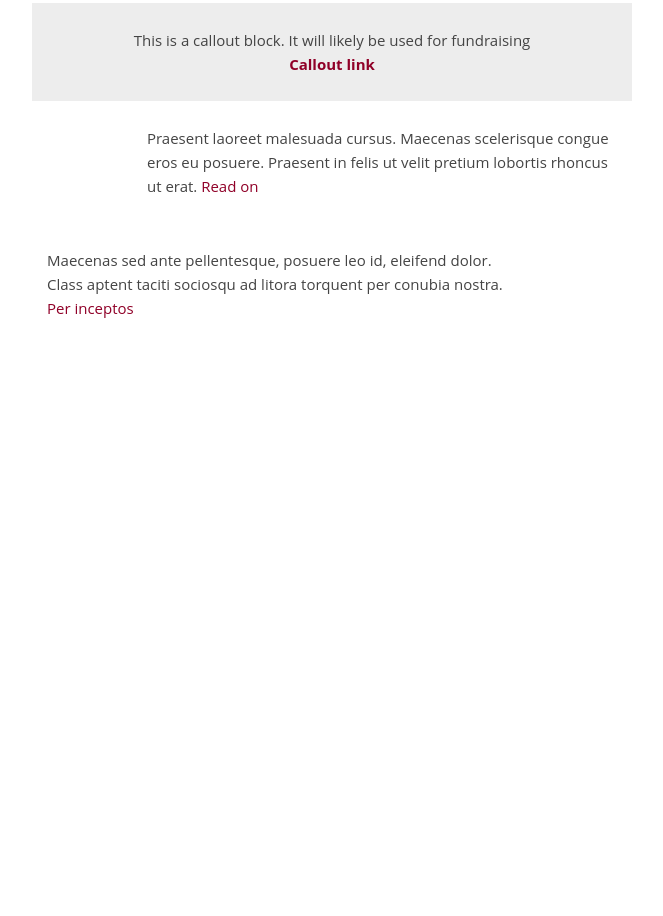
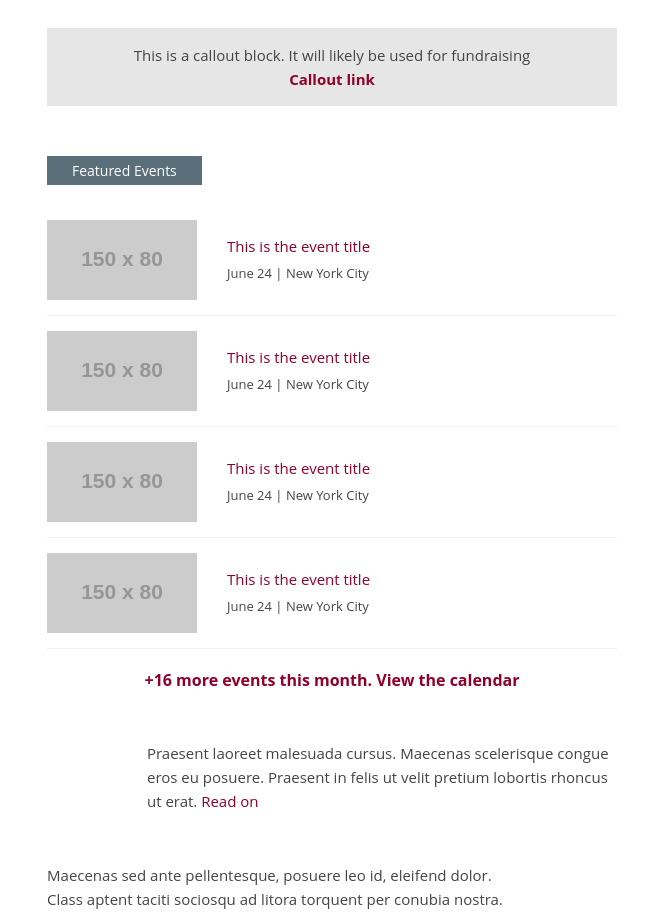
Before and after one commit to michaeldfoley/fordham-enews-template, a website: page app/index.html in a window 1280 px wide. Shown: the part 1811-2727 px from the top of the page, without its empty margins (308-971 px from the left). Before the commit the page ends 2156 px from the top, so only its background shows below. Drawn offline with Linux system fonts and the light colour scheme; placeholder pictures from the web are drawn by us.

Commit message:
added events section

```diff
--- a/app/index.html
+++ b/app/index.html
@@ -240,7 +240,7 @@
 							<tr>
 								<td class="inner contents">
 									<div class="section-header">
-  									Section Header
+  									<a href="#">Section Header</a>
 									</div>
 									<ul class="section-list">
   									<li>
@@ -329,8 +329,8 @@
 					<td class="one-column">
 						<table width="100%">
 							<tr>
-								<td class="contents inner callout">
-									<a href="#">
+								<td class="contents inner">
+									<a href="#" class="callout">
   									<div class="textlink">This is a callout block. It will likely be used for fundraising</div>
   									<strong>Callout link</strong>
 									</a>
@@ -341,6 +341,85 @@
 				</tr>
 
 
+
+				<tr>
+					<td class="one-column">
+						<table width="100%">
+							<tr>
+								<td class="inner">
+
+									<div class="section-header">
+  									<a href="#">Featured Events</a>
+									</div>
+
+								  <table class="contents event">
+  								  <tr>
+    								  <td class="event-image">
+      								  <a href="#"><img src="http://placehold.it/150x80"></a>
+    								  </td>
+    								  <td>
+      								  <a href="#">
+      								    <h5>This is the event title</h5>
+      								    <span class="textlink">June 24 | New York City</span>
+      								  </a>
+    								  </td>
+  								  </tr>
+								  </table>
+
+
+								  <table class="contents event">
+  								  <tr>
+    								  <td class="event-image">
+      								  <a href="#"><img src="http://placehold.it/150x80"></a>
+    								  </td>
+    								  <td>
+      								  <a href="#">
+      								    <h5>This is the event title</h5>
+      								    <span class="textlink">June 24 | New York City</span>
+      								  </a>
+    								  </td>
+  								  </tr>
+								  </table>
+
+
+								  <table class="contents event">
+  								  <tr>
+    								  <td class="event-image">
+      								  <a href="#"><img src="http://placehold.it/150x80"></a>
+    								  </td>
+    								  <td>
+      								  <a href="#">
+      								    <h5>This is the event title</h5>
+      								    <span class="textlink">June 24 | New York City</span>
+      								  </a>
+    								  </td>
+  								  </tr>
+								  </table>
+
+
+								  <table class="contents event">
+  								  <tr>
+    								  <td class="event-image">
+      								  <a href="#"><img src="http://placehold.it/150x80"></a>
+    								  </td>
+    								  <td>
+      								  <a href="#">
+      								    <h5>This is the event title</h5>
+      								    <span class="textlink">June 24 | New York City</span>
+      								  </a>
+    								  </td>
+  								  </tr>
+								  </table>
+
+								  <div class="event-more">
+  									<a href="#">+16 more events this month. View the calendar</a>
+								  </div>
+
+								</td>
+							</tr>
+						</table>
+					</td>
+				</tr>
 
 
 
--- a/app/scss/_callout.scss
+++ b/app/scss/_callout.scss
@@ -4,10 +4,8 @@
 
 
 .callout {
-  background-color: darken($base-background, 7%);
+  background-color: darken($base-background, 10%);
   text-align: center;
-
-  a {
-    display: block;
-  }
+  display: block;
+  padding: 15px;
 }
--- /dev/null
+++ b/app/scss/_event.scss
@@ -0,0 +1,31 @@
+//
+//  Event
+//  ---------------------------------
+
+
+.event td {
+  padding-top: 15px;
+  padding-bottom: 15px;
+  border-bottom: 1px solid $base-border;
+  font-size: floor($font-size-base * .9);
+}
+
+.event-image {
+  width: 150px;
+  padding-right: 30px;
+
+  img {
+    max-width: 100%;
+  }
+
+	@media screen and(max-width: $screen-xs) {
+  	width: 100px !important;
+  	padding-right: 15px !important;
+	}
+}
+
+.event-more {
+  font-weight: bold;
+  text-align: center;
+  padding-top: 20px;
+}
--- a/app/scss/_type.scss
+++ b/app/scss/_type.scss
@@ -12,7 +12,8 @@
   line-height: 1.2;
   font-weight: normal;
 
-  a {
+  a,
+  a & {
     text-decoration: none;
     color: $link-color;
   }
--- a/app/scss/style.scss
+++ b/app/scss/style.scss
@@ -22,3 +22,4 @@
 @import "featured";
 @import "callout";
 @import "section";
+@import "event";
```
Also changed, not shown: app/css/style.css.
